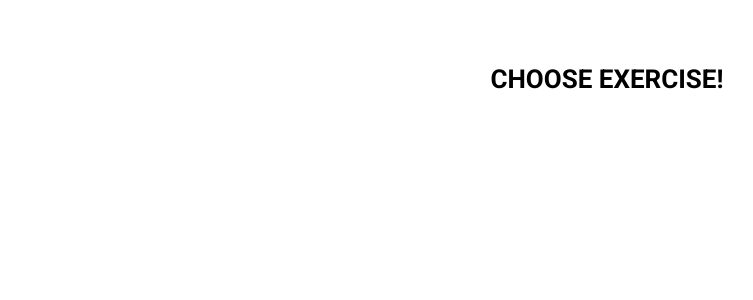
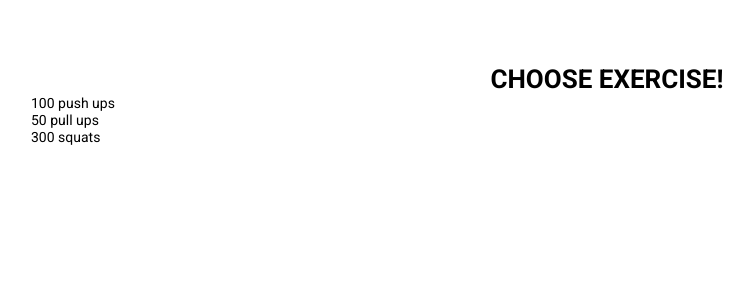
Before and after one commit to DmytroKravchuk/sport-app, a React (Create React App) app: page / in a window 1280 px wide. Shown: the top 300 px of the page, without its empty margins (33-786 px from the left). Built offline with nearby package versions, Linux system fonts and the light colour scheme.

Commit message:
create start-page component, update store

```diff
--- a/package.json
+++ b/package.json
@@ -11,7 +11,8 @@
     "react-dom": "^16.13.1",
     "react-redux": "^7.2.0",
     "react-scripts": "3.4.1",
-    "redux": "^4.0.5"
+    "redux": "^4.0.5",
+    "redux-thunk": "^2.3.0"
   },
   "scripts": {
     "start": "react-scripts start",
--- a/src/components/StartPage.jsx
+++ b/src/components/StartPage.jsx
@@ -1,9 +1,21 @@
 import React from 'react';
+import { connect } from 'react-redux'
 
-export default function StartPage() {
+const mapStateToProps = (state) => {
+	return {
+		exerciseTypes: state.exerciseTypes
+	}
+};
+
+function StartPage({exerciseTypes}) {
 	return (
 		<div className='page start-page'>
 			<h1>CHOOSE EXERCISE!</h1>
+			{exerciseTypes.map(type => {
+				return <div key={type.id}>{type.title}</div>
+			})}
 		</div>
 	)
 }
+
+export default connect(mapStateToProps, null)(StartPage);
--- a/src/index.jsx
+++ b/src/index.jsx
@@ -1,11 +1,20 @@
 import React from 'react';
 import ReactDOM from 'react-dom';
+import {Provider} from 'react-redux';
+import {createStore} from 'redux';
+import rootReducer from './redux/reducers/rootReducer';
 import './index.css';
 import App from './App';
+import initialStore from './redux/initialStore';
+
+const store = createStore(
+    rootReducer,
+    initialStore
+);
 
 ReactDOM.render(
-  <React.StrictMode>
+  <Provider store={store}>
     <App />
-  </React.StrictMode>,
+  </Provider>,
   document.getElementById('root')
 );
--- a/src/redux/initialStore.js
+++ b/src/redux/initialStore.js
@@ -1,5 +1,18 @@
 const initialStore = {
-	exerciseTypes: ['100 push ups', '50 pull ups', '300 squats']
+	exerciseTypes: [
+		{
+			title: '100 push ups',
+			id: '1'
+		},
+		{
+			title: '50 pull ups',
+			id: '1'
+		},
+		{
+			title: '300 squats',
+			id: '1'
+		}
+	]
 };
 
 export default initialStore;
--- /dev/null
+++ b/src/redux/reducers/getExerciseTypesReducer.js
@@ -0,0 +1,18 @@
+import {GET_EXERCISE_TYPES} from '../types';
+
+const initialState = {
+	exerciseTypes: []
+};
+
+const getExerciseTypeReducer = (state = initialState, action) => {
+	switch (action.type) {
+		case GET_EXERCISE_TYPES:
+			return {
+				state,
+				exerciseTypes: [...state.exerciseTypes, action.payload]
+			};
+		default: return state;
+	}
+};
+
+export {getExerciseTypeReducer};
--- /dev/null
+++ b/src/redux/reducers/rootReducer.js
@@ -0,0 +1,8 @@
+import {combineReducers} from 'redux';
+import {getExerciseTypeReducer} from './getExerciseTypesReducer';
+
+const rootReducer = combineReducers({
+	exerciseTypes: getExerciseTypeReducer
+});
+
+export default rootReducer;
```
Also changed, not shown: src/components/ExerciseType.jsx (added).
